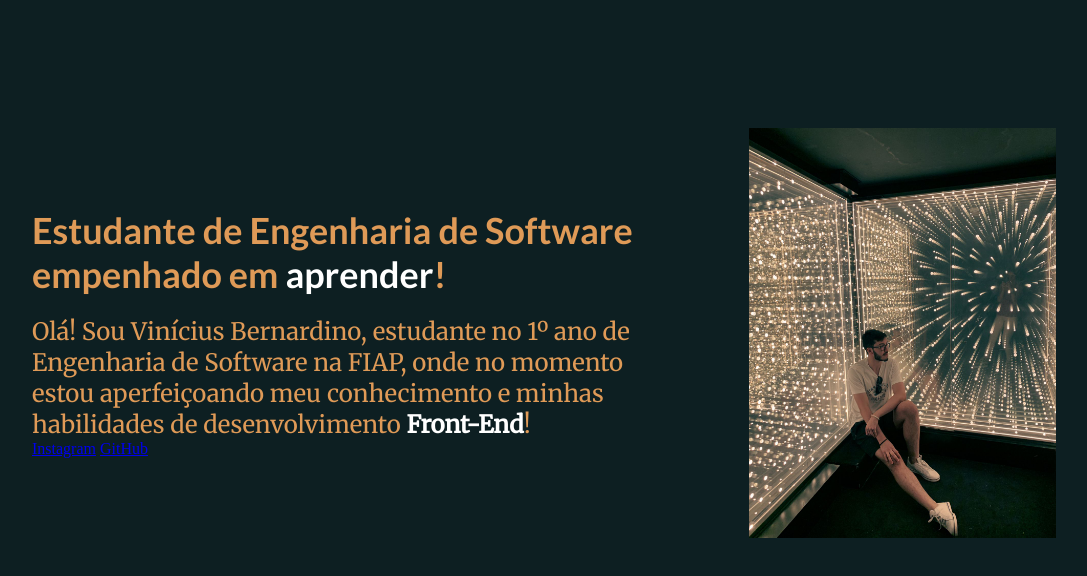
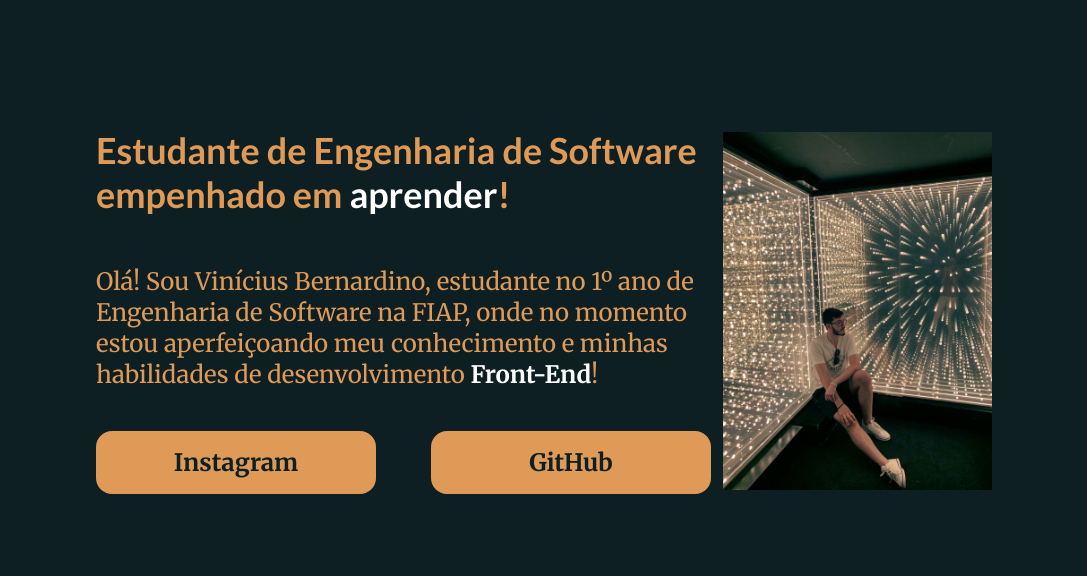
Before and after one commit to ViniciusBerns/Portfolio, a plain HTML site: page index.html in a window 1280 px wide. Shown: the whole page, without its empty margins (96-1183 px from the left). Drawn offline with Linux system fonts and the light colour scheme.

Commit message:
estilização final

```diff
--- a/assets/style.css
+++ b/assets/style.css
@@ -1,4 +1,4 @@
-@import url('https://fonts.googleapis.com/css2?family=Lato:wght@700&family=Merriweather&display=swap');
+@import url('https://fonts.googleapis.com/css2?family=Lato:wght@700&family=Merriweather:wght@400;700&display=swap');
 
 
 * {
@@ -24,6 +24,7 @@ body {
     display: flex;
     align-items: center;
     justify-content: space-between;
+    margin: 10% 15%;
 }
 
 img {
@@ -33,6 +34,9 @@ img {
 
 .conteudo_principal {
     width: 615px;
+    display: flex;
+    flex-direction: column;
+    gap: 10px;
 }
 
 .conteudo_principal_titulo {
@@ -46,3 +50,23 @@ img {
     margin-top: 20px;
     font-family: 'Merriweather', serif;
 }
+
+.conteudo_principal_links {
+    display: flex;
+    justify-content: space-between;
+    margin-top: 5%;
+}
+
+.conteudo_principal_botao {
+    background-color: #DF9A57;
+    width: 280px;
+    text-align: center;
+    border-radius: 16px;
+    font-size: 24px;
+    padding: 16px 0;
+    gap: 16px;
+    text-decoration: none;
+    color: #0D1F22;
+    font-family: 'Merriweather', serif;
+    font-weight: 700;
+}
--- a/index.html
+++ b/index.html
@@ -14,14 +14,16 @@
     <header></header>
     <main class="container">
         <section class="conteudo_principal">
-            <h1 class="conteudo_principal_titulo">Estudante de Engenharia de Software empenhado em <strong class="stng-white">aprender</strong>!</h1>
+            <h1 class="conteudo_principal_titulo">Estudante de Engenharia de Software empenhado em <strong
+                    class="stng-white">aprender</strong>!</h1>
 
             <p>Olá! Sou Vinícius Bernardino, estudante no 1º ano de Engenharia de Software na FIAP, onde no momento
                 estou aperfeiçoando meu conhecimento e minhas habilidades de desenvolvimento <strong
                     class="stng-white">Front-End</strong>!</p>
-
-            <a href="https://instagram.com/vini._.bernardino">Instagram</a>
-            <a href="https://github.com/ViniciusBerns">GitHub</a>
+            <div class="conteudo_principal_links">
+                <a class="conteudo_principal_botao" href="https://instagram.com/vini._.bernardino">Instagram</a>
+                <a class="conteudo_principal_botao" href="https://github.com/ViniciusBerns">GitHub</a>
+            </div class="conteudo_principal_links">
         </section>
         <img src="./assets/imagens/imagemPerfilPortfolio.jpg" alt="Foto de Portfólio">
 
```
